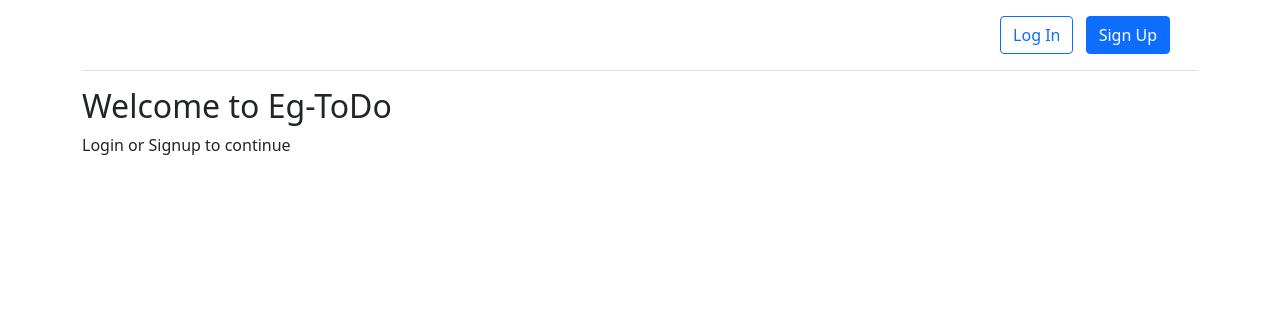
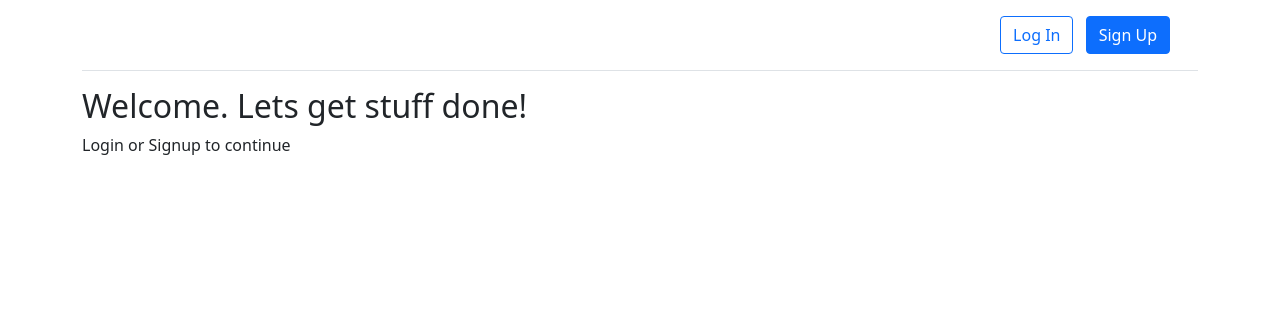
Before and after one commit to 2miles/todo, a Django app: page / in a window 1280 px wide. Shown: the top 331 px of the page. Run offline with Django 4.2, Linux system fonts and the light colour scheme; parts of the project's set-up code (start-up, migrations or seed data) failed here and were passed over.

Commit message:
changed message fro home.html

```diff
--- a/templates/home.html
+++ b/templates/home.html
@@ -1,13 +1,14 @@
 <!-- templates/home.html -->
+
 {% extends "base.html" %}
 
-{% block title %}Eg-ToDo{% endblock title %}
+{% block title %}ToDo{% endblock title %}
 
 {% block content %}
 {% if user.is_authenticated %}
 Welcome {{ user.username }}
 {% else %}
-<h2>Welcome to Eg-ToDo</h2>
+<h2>Welcome. Lets get stuff done!</h2>
 <p>Login or Signup to continue</p>
 {% endif %}
 {% endblock content %}
```
